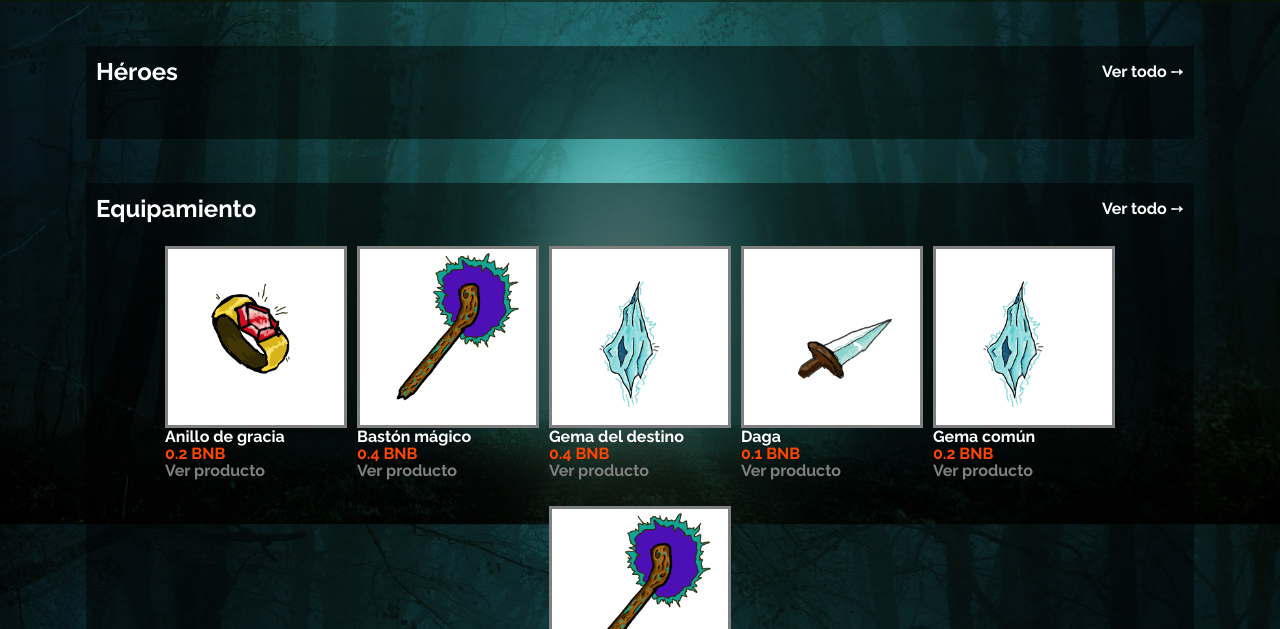
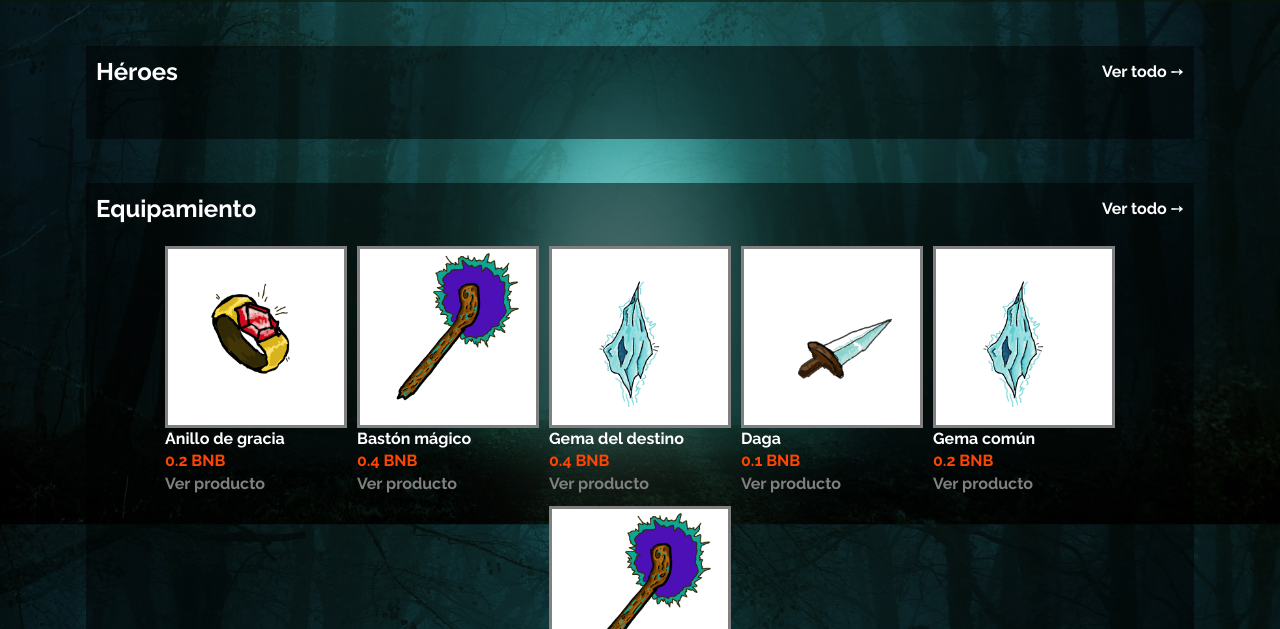
Before and after one commit to CapdeO/E-commerce_CRUD-JS, a website with bundled scripts: page screens/index.html in a window 1280 px wide. Shown: the part 323-952 px from the top of the page. Built offline with nearby package versions, Linux system fonts and the light colour scheme; no server answers.

Commit message:
line-height

```diff
--- a/assets/css/style.css
+++ b/assets/css/style.css
@@ -115,7 +115,7 @@ h1 {
 }
 .producto {
 	height: 250px;
-	line-height: 13pt;
+	line-height: 17pt;
 }
 .imagenProducto {
 	width: 176px;
```
